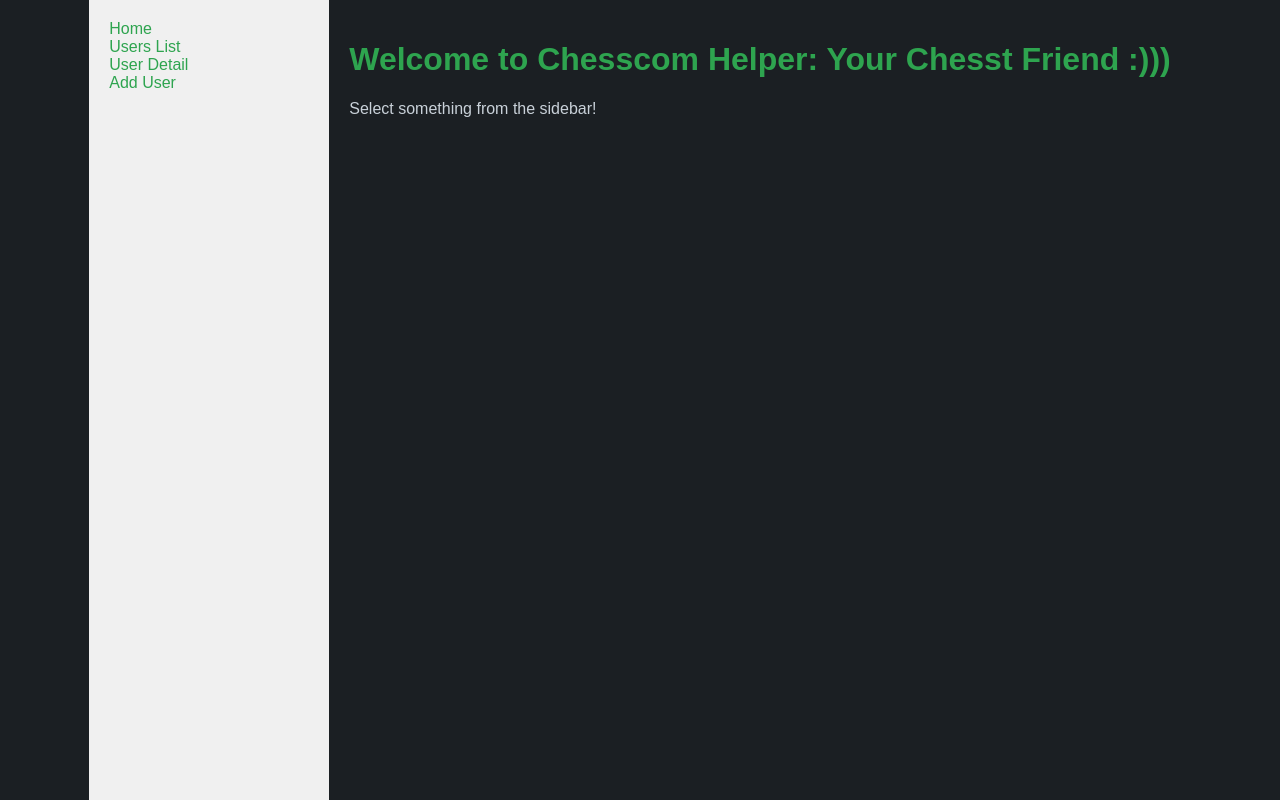
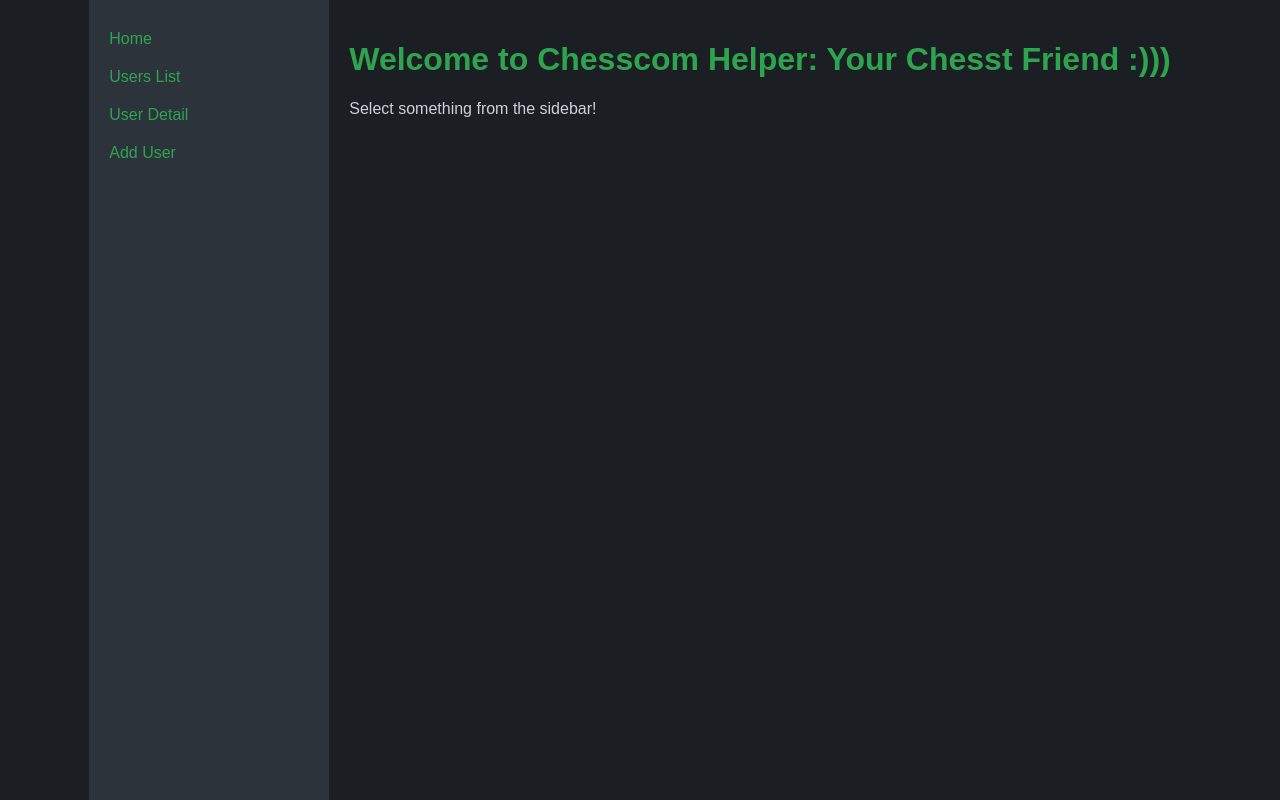
Before and after one commit to emily-flambe/chesscom-helper, a React (Vite) app in the folder chesscom_helper/frontend/: page / in a window 1280 px wide. Built offline with nearby package versions, Linux system fonts and the light colour scheme.

Commit message:
Move Layout.jsx styling to CSS file

```diff
--- /dev/null
+++ b/chesscom_helper/frontend/src/components/Layout.css
@@ -0,0 +1,31 @@
+.layout-container {
+    display: flex;
+    min-height: 100vh;
+    /* You can add any global container styles here */
+  }
+
+  .sidebar {
+    width: 200px;
+    background-color: var(--table-header-bg); /* or a new var if you want a different shade */
+    padding: 20px;
+  }
+
+  .sidebar nav {
+    display: flex;
+    flex-direction: column;
+  }
+
+  .sidebar nav a {
+    color: var(--primary-color);
+    text-decoration: none;
+    padding: 10px 0;
+  }
+
+  .sidebar nav a:hover {
+    text-decoration: underline;
+  }
+
+  .main-content {
+    flex: 1;
+    padding: 20px;
+  }
--- a/chesscom_helper/frontend/src/components/Layout.jsx
+++ b/chesscom_helper/frontend/src/components/Layout.jsx
@@ -1,11 +1,12 @@
 import { Link, Outlet } from 'react-router-dom';
+import './Layout.css';
 
 export default function Layout() {
   return (
-    <div style={{ display: 'flex', minHeight: '100vh' }}>
+    <div className="layout-container">
       {/* Sidebar */}
-      <aside style={{ width: '200px', background: '#f0f0f0', padding: '20px' }}>
-        <nav style={{ display: 'flex', flexDirection: 'column' }}>
+      <aside className="sidebar">
+        <nav>
           <Link to="/">Home</Link>
           <Link to="/users">Users List</Link>
           <Link to="/user">User Detail</Link>
@@ -14,7 +15,7 @@
       </aside>
 
       {/* Main Content Area */}
-      <main style={{ flex: 1, padding: '20px' }}>
+      <main className="main-content">
         <Outlet />
       </main>
     </div>
```
